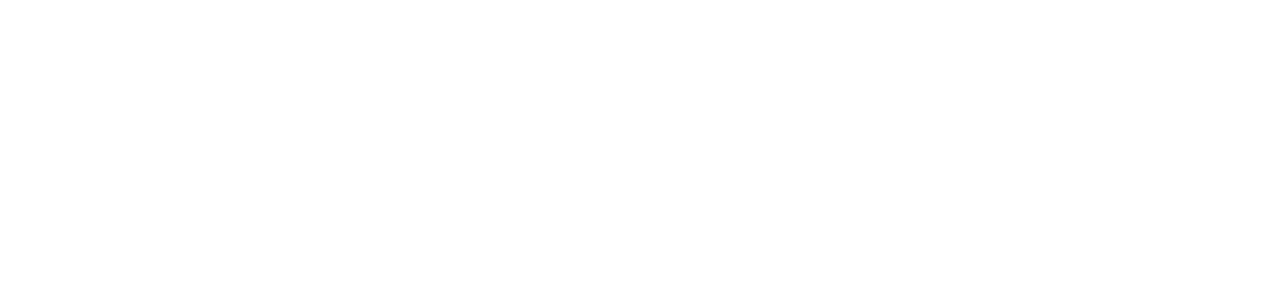
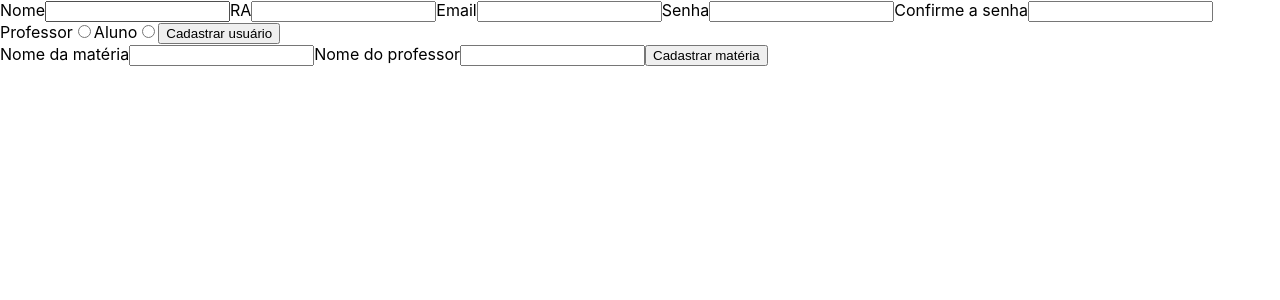
Before and after one commit to Suricato-Conquistador/GradeHub, a React (Create React App) app in the folder frontend/: page /admin in a window 1280 px wide. Before the commit this address had no page. Shown: the top 300 px of the page. Built offline with nearby package versions, Linux system fonts and the light colour scheme.

Commit message:
[feat]: Finishing admin page model

```diff
--- a/frontend/package.json
+++ b/frontend/package.json
@@ -16,6 +16,7 @@
     "react-dom": "^19.1.0",
     "react-router": "^7.5.3",
     "react-scripts": "5.0.1",
+    "sweetalert2": "^11.21.0",
     "typescript": "^4.9.5",
     "web-vitals": "^2.1.4"
   },
--- a/frontend/src/App.tsx
+++ b/frontend/src/App.tsx
@@ -1,12 +1,17 @@
 import { BrowserRouter as Router, Routes, Route } from "react-router"
 import Login from "./pages/Login"
+import Admin from "./pages/Admin";
+import Teacher from "./pages/Teacher";
+import Student from "./pages/Student";
 
 const App = () => {
   return(
     <Router>
       <Routes>
         <Route path="/" element={<Login />} />
-        {/* <Route path="/" element={<Login />} /> */}
+        <Route path="/admin" element={<Admin />} />
+        <Route path="/teacher" element={<Teacher />} />
+        <Route path="/student" element={<Student />} />
       </Routes>
     </Router>
   )
--- a/frontend/src/components/Input.tsx
+++ b/frontend/src/components/Input.tsx
@@ -3,7 +3,9 @@
     labelName: string,
     classLabel?: string,
     type: string,
-    classInput?: string
+    name?: string,
+    value?: string,
+    classInput?: string,
     reference?: any
 }
 
@@ -11,7 +13,7 @@
     return(
         <>
             <label htmlFor={props.labelId} className={props.classLabel}>{props.labelName}</label>
-            <input type={props.type} id={props.labelId} className={props.classInput} ref={props.reference} />
+            <input type={props.type} id={props.labelId} className={props.classInput} ref={props.reference} name={props.name} value={props.value} />
         </>
     )
 }
--- a/frontend/src/pages/Admin.tsx
+++ b/frontend/src/pages/Admin.tsx
@@ -3,9 +3,11 @@
 import Input from "../components/Input";
 import Button from "../components/Button";
 import Auth from "../server/routes/auth";
+import User from "../server/routes/user";
 
 
 const auth = new Auth()
+const user = new User()
 
 const Admin = () => {
     const nameRef = createRef<HTMLInputElement>()
@@ -84,12 +86,20 @@
             </div>
 
             <div>
+                {/* tabela professores */}
                 <section>
 
                 </section>
+                {/* tabela alunos */}
                 <section>
 
                 </section>
+            </div>
+            {/* cadastrar matéria */}
+            <div>
+                <Input labelId={"subjectName"} labelName={"Nome da matéria"} type={"text"} />
+                <Input labelId={"teacherName"} labelName={"Nome do professor"} type={"text"} />
+                <Button title={"Cadastrar matéria"} />
             </div>
         </>
     )
--- a/frontend/src/pages/Student.tsx
+++ b/frontend/src/pages/Student.tsx
@@ -1,6 +1,9 @@
 const Student = () => {
     return(
         <>
+            <div>
+
+            </div>
         </>
     )
 
--- /dev/null
+++ b/frontend/src/server/routes/user.ts
@@ -0,0 +1,15 @@
+import { api } from "../api";
+
+const baseUrl = "/user"
+
+export default class User {
+    public async getTeachers() {
+        const response = await api.get(`${baseUrl}/teachers`)
+        return response.data
+    }
+
+    public async getStudents() {
+        const response = await api.get(`${baseUrl}/students`)
+        return response.data
+    }
+}
```
Also changed, not shown: 1 other file (tests, documents, lock files or other folders).
